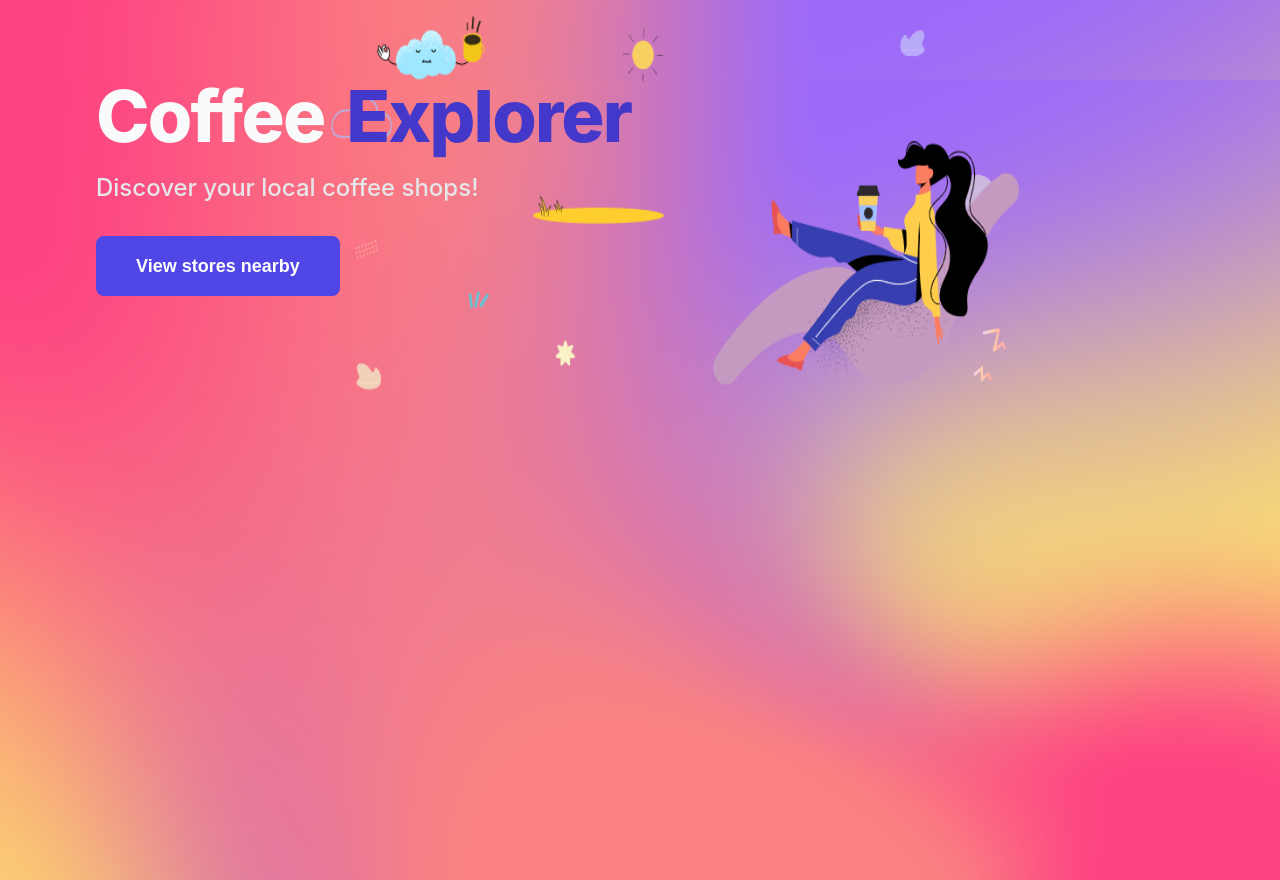
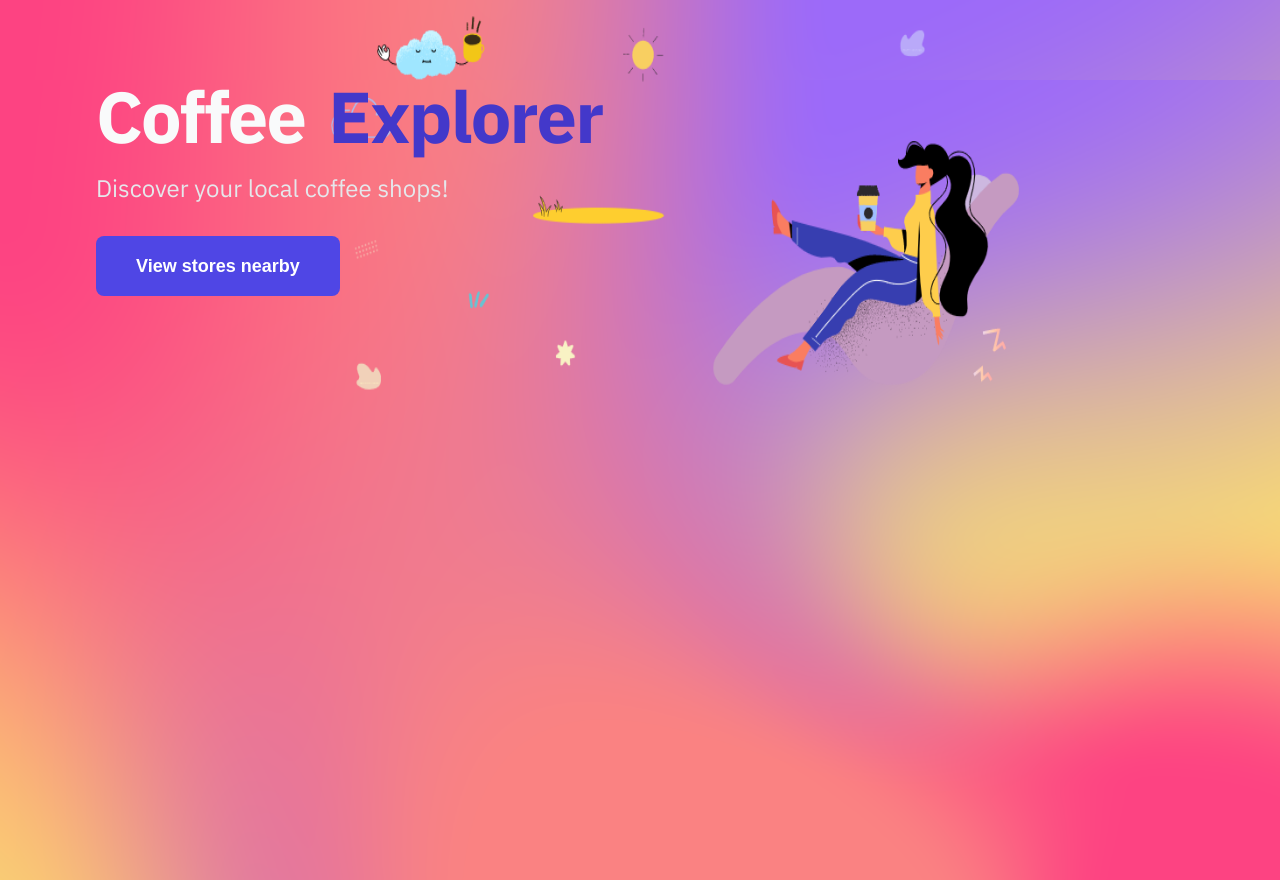
Before and after one commit to ndimoforaretas/coffee-explorer, a Next.js app: page / in a window 1280 px wide. Built offline with nearby package versions, Linux system fonts and the light colour scheme.

Commit message:
add fonts

```diff
--- /dev/null
+++ b/pages/_document.js
@@ -0,0 +1,37 @@
+import Document, { Head, Html, Main, NextScript } from 'next/document';
+
+class MyDocument extends Document {
+	render() {
+		return (
+			<Html lang='en'>
+				<Head>
+					<link
+						rel='preload'
+						href='/fonts/IBMPlexSans-Bold.ttf'
+						as='font'
+						crossOrigin='anonymous'
+					></link>
+					<link
+						rel='preload'
+						href='/fonts/IBMPlexSans-Regular.ttf'
+						as='font'
+						crossOrigin='anonymous'
+					></link>
+
+					<link
+						rel='preload'
+						href='/fonts/IBMPlexSans-SemiBold.ttf'
+						as='font'
+						crossOrigin='anonymous'
+					></link>
+				</Head>
+				<body>
+					<Main></Main>
+					<NextScript />
+				</body>
+			</Html>
+		);
+	}
+}
+
+export default MyDocument;
--- a/styles/globals.css
+++ b/styles/globals.css
@@ -2,8 +2,8 @@ html,
 body {
 	padding: 0;
 	margin: 0;
-	font-family: -apple-system, BlinkMacSystemFont, Segoe UI, Roboto, Oxygen,
-		Ubuntu, Cantarell, Fira Sans, Droid Sans, Helvetica Neue, sans-serif;
+	font-family: IBMPlexSans, -apple-system, BlinkMacSystemFont, Segoe UI, Roboto,
+		Oxygen, Ubuntu, Cantarell, Fira Sans, Droid Sans, Helvetica Neue, sans-serif;
 
 	background: url('/static/background.png');
 
@@ -17,6 +17,27 @@ body {
 a {
 	color: inherit;
 	text-decoration: none;
+}
+
+@font-face {
+	font-family: 'IBMPlexSans';
+	font-style: normal;
+	font-weight: 500;
+	src: url(/fonts/IBMPlexSans-Regular.ttf) format('truetype');
+}
+
+@font-face {
+	font-family: 'IBMPlexSans';
+	font-style: normal;
+	font-weight: 600;
+	src: url(/fonts/IBMPlexSans-SemiBold.ttf) format('truetype');
+}
+
+@font-face {
+	font-family: 'IBMPlexSans';
+	font-style: normal;
+	font-weight: 700;
+	src: url(/fonts/IBMPlexSans-Bold.ttf) format('truetype');
 }
 
 * {
```
